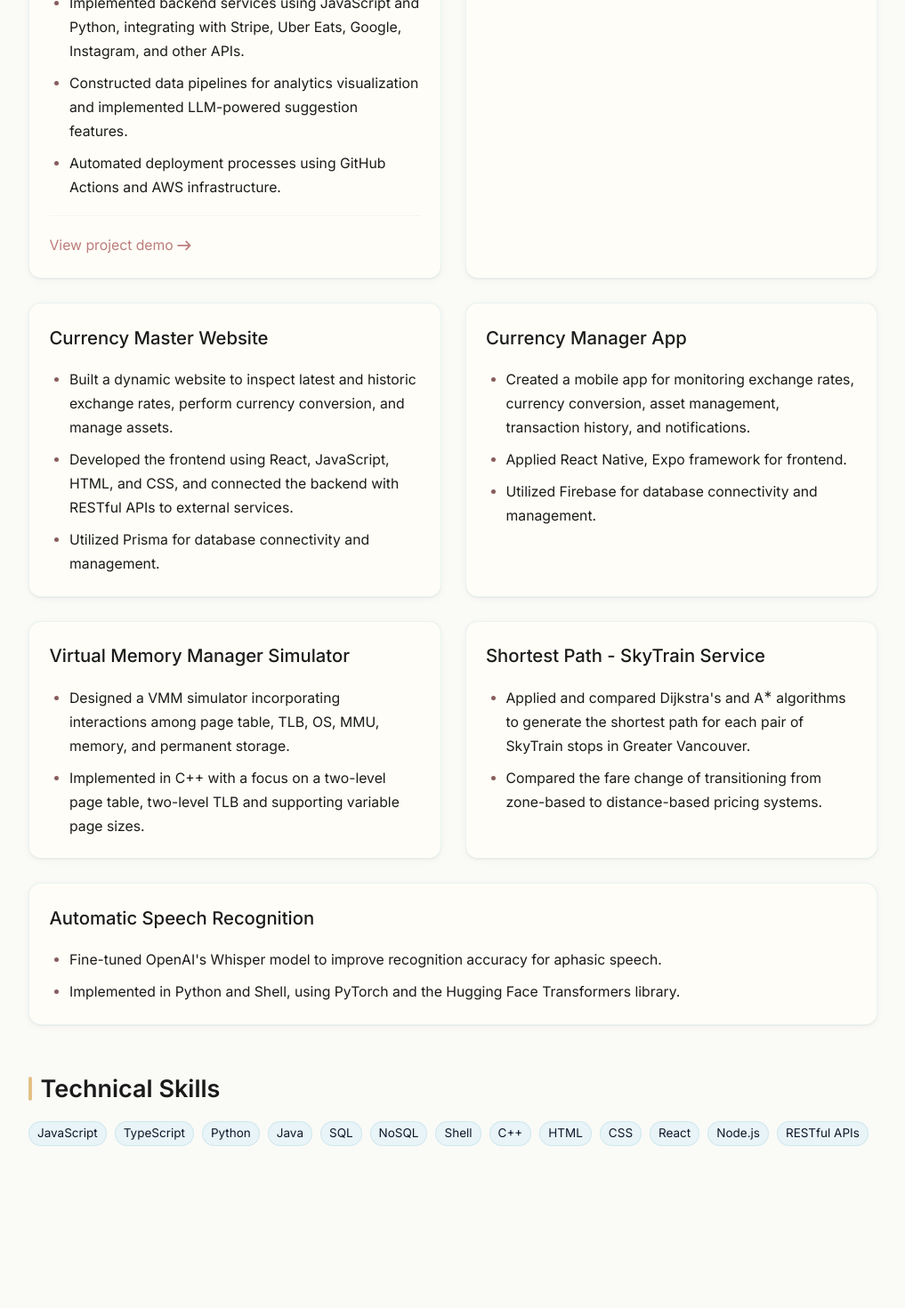
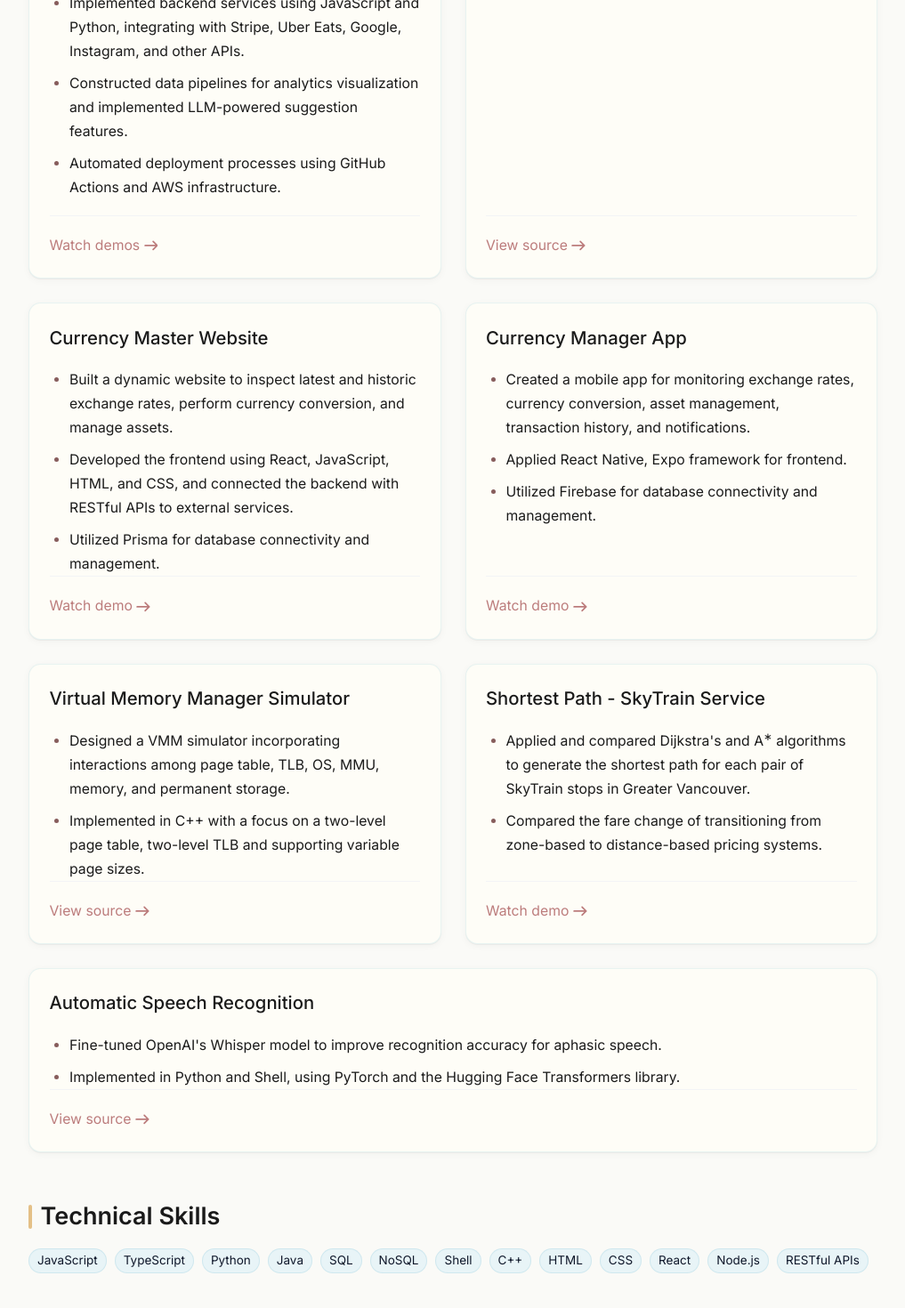
Before and after one commit to Liting-Zhou/liting-zhou.github.io, a Next.js app: page / in a window 1280 px wide. Shown: the part 1344-2814 px from the top of the page at 89% size, without its empty margins (131-1148 px from the left). Built offline with nearby package versions, Linux system fonts and the light colour scheme.

Commit message:
add links

```diff
--- a/app/page.tsx
+++ b/app/page.tsx
@@ -162,7 +162,7 @@ export default function Home() {
                 rel="noopener noreferrer"
                 className="inline-flex items-center text-sm text-blue-600 hover:text-blue-800 hover:underline"
               >
-                View project demo
+                Watch demos
                 <svg
                   className="w-3.5 h-3.5 ml-1"
                   aria-hidden="true"
@@ -198,6 +198,31 @@ export default function Home() {
                 <li>Supported both text-based and GUI-based gameplay.</li>
               </ul>
             </div>
+            <div className="mt-auto pt-4 border-t border-gray-100">
+              <a
+                href="https://github.com/Liting-Zhou/the-world"
+                target="_blank"
+                rel="noopener noreferrer"
+                className="inline-flex items-center text-sm text-blue-600 hover:text-blue-800 hover:underline"
+              >
+                View source
+                <svg
+                  className="w-3.5 h-3.5 ml-1"
+                  aria-hidden="true"
+                  xmlns="http://www.w3.org/2000/svg"
+                  fill="none"
+                  viewBox="0 0 14 10"
+                >
+                  <path
+                    stroke="currentColor"
+                    strokeLinecap="round"
+                    strokeLinejoin="round"
+                    strokeWidth="1.5"
+                    d="M1 5h12m0 0L9 1m4 4L9 9"
+                  />
+                </svg>
+              </a>
+            </div>
           </article>
 
           <article className="card p-5 transition-shadow hover:shadow-md flex flex-col h-full">
@@ -221,6 +246,31 @@ export default function Home() {
                 </li>
               </ul>
             </div>
+            <div className="mt-auto pt-4 border-t border-gray-100">
+              <a
+                href="https://www.youtube.com/watch?v=trrZVCQ0F30"
+                target="_blank"
+                rel="noopener noreferrer"
+                className="inline-flex items-center text-sm text-blue-600 hover:text-blue-800 hover:underline"
+              >
+                Watch demo
+                <svg
+                  className="w-3.5 h-3.5 ml-1"
+                  aria-hidden="true"
+                  xmlns="http://www.w3.org/2000/svg"
+                  fill="none"
+                  viewBox="0 0 14 10"
+                >
+                  <path
+                    stroke="currentColor"
+                    strokeLinecap="round"
+                    strokeLinejoin="round"
+                    strokeWidth="1.5"
+                    d="M1 5h12m0 0L9 1m4 4L9 9"
+                  />
+                </svg>
+              </a>
+            </div>
           </article>
 
           <article className="card p-5 transition-shadow hover:shadow-md flex flex-col h-full">
@@ -237,6 +287,31 @@ export default function Home() {
                   Utilized Firebase for database connectivity and management.
                 </li>
               </ul>
+            </div>
+            <div className="mt-auto pt-4 border-t border-gray-100">
+              <a
+                href="https://www.youtube.com/watch?v=mCqeC1i0Vqs"
+                target="_blank"
+                rel="noopener noreferrer"
+                className="inline-flex items-center text-sm text-blue-600 hover:text-blue-800 hover:underline"
+              >
+                Watch demo
+                <svg
+                  className="w-3.5 h-3.5 ml-1"
+                  aria-hidden="true"
+                  xmlns="http://www.w3.org/2000/svg"
+                  fill="none"
+                  viewBox="0 0 14 10"
+                >
+                  <path
+                    stroke="currentColor"
+                    strokeLinecap="round"
+                    strokeLinejoin="round"
+                    strokeWidth="1.5"
+                    d="M1 5h12m0 0L9 1m4 4L9 9"
+                  />
+                </svg>
+              </a>
             </div>
           </article>
 
@@ -255,6 +330,31 @@ export default function Home() {
                   two-level TLB and supporting variable page sizes.
                 </li>
               </ul>
+            </div>
+            <div className="mt-auto pt-4 border-t border-gray-100">
+              <a
+                href="https://github.com/Liting-Zhou/VMM_simulator"
+                target="_blank"
+                rel="noopener noreferrer"
+                className="inline-flex items-center text-sm text-blue-600 hover:text-blue-800 hover:underline"
+              >
+                View source
+                <svg
+                  className="w-3.5 h-3.5 ml-1"
+                  aria-hidden="true"
+                  xmlns="http://www.w3.org/2000/svg"
+                  fill="none"
+                  viewBox="0 0 14 10"
+                >
+                  <path
+                    stroke="currentColor"
+                    strokeLinecap="round"
+                    strokeLinejoin="round"
+                    strokeWidth="1.5"
+                    d="M1 5h12m0 0L9 1m4 4L9 9"
+                  />
+                </svg>
+              </a>
             </div>
           </article>
 
@@ -275,6 +375,31 @@ export default function Home() {
                 </li>
               </ul>
             </div>
+            <div className="mt-auto pt-4 border-t border-gray-100">
+              <a
+                href="https://youtu.be/BStUwHF0PtQ"
+                target="_blank"
+                rel="noopener noreferrer"
+                className="inline-flex items-center text-sm text-blue-600 hover:text-blue-800 hover:underline"
+              >
+                Watch demo
+                <svg
+                  className="w-3.5 h-3.5 ml-1"
+                  aria-hidden="true"
+                  xmlns="http://www.w3.org/2000/svg"
+                  fill="none"
+                  viewBox="0 0 14 10"
+                >
+                  <path
+                    stroke="currentColor"
+                    strokeLinecap="round"
+                    strokeLinejoin="round"
+                    strokeWidth="1.5"
+                    d="M1 5h12m0 0L9 1m4 4L9 9"
+                  />
+                </svg>
+              </a>
+            </div>
           </article>
 
           <article className="card p-5 transition-shadow hover:shadow-md sm:col-span-2">
@@ -291,6 +416,31 @@ export default function Home() {
                 Face Transformers library.
               </li>
             </ul>
+            <div className="mt-auto pt-4 border-t border-gray-100">
+              <a
+                href="https://github.com/Liting-Zhou/Aphasic_speech_recognition"
+                target="_blank"
+                rel="noopener noreferrer"
+                className="inline-flex items-center text-sm text-blue-600 hover:text-blue-800 hover:underline"
+              >
+                View source
+                <svg
+                  className="w-3.5 h-3.5 ml-1"
+                  aria-hidden="true"
+                  xmlns="http://www.w3.org/2000/svg"
+                  fill="none"
+                  viewBox="0 0 14 10"
+                >
+                  <path
+                    stroke="currentColor"
+                    strokeLinecap="round"
+                    strokeLinejoin="round"
+                    strokeWidth="1.5"
+                    d="M1 5h12m0 0L9 1m4 4L9 9"
+                  />
+                </svg>
+              </a>
+            </div>
           </article>
         </div>
       </section>
```
